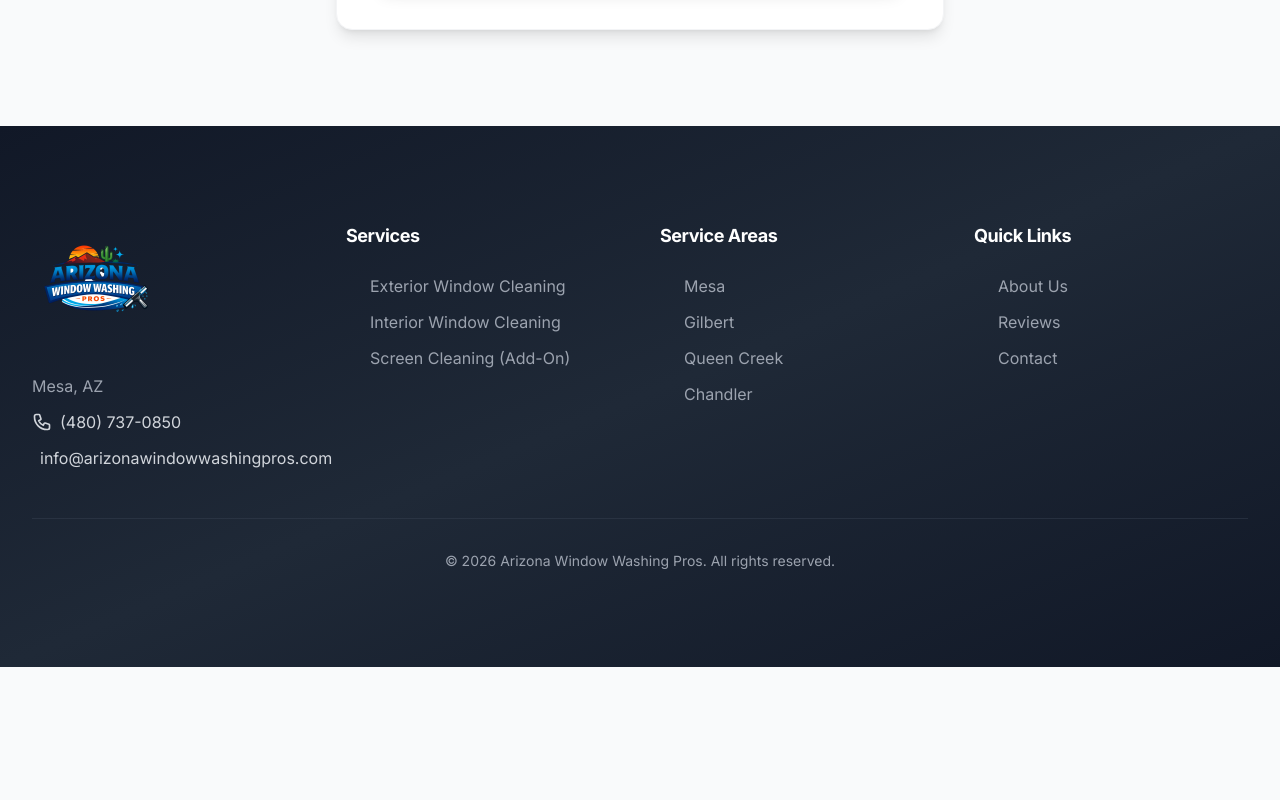
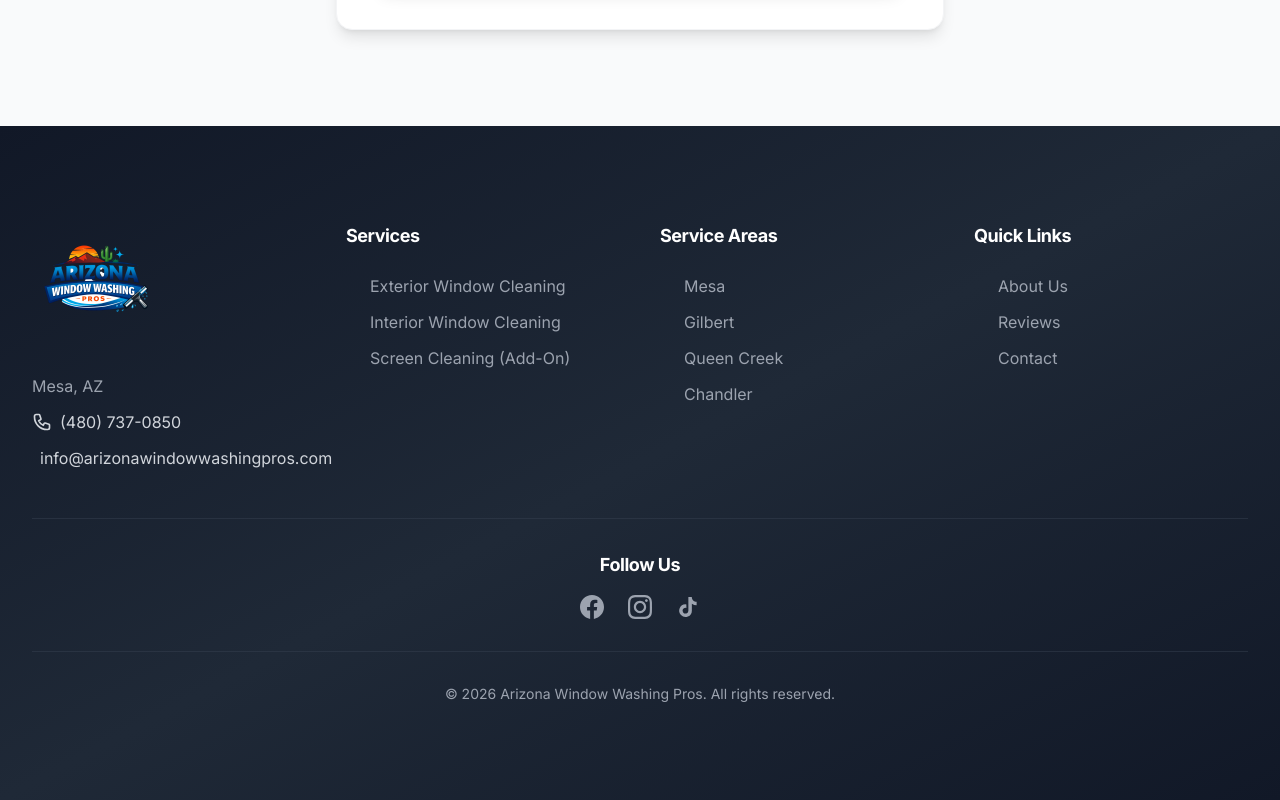
Before and after one commit to Masonba11/arizonawindowwashingpros, a Next.js app: page / in a window 1280 px wide. Shown: the part 7638-8438 px from the top of the page. Before the commit the page ends 8305 px from the top, so only its background shows below. Built offline with nearby package versions, Linux system fonts and the light colour scheme.

Commit message:
Add social media links (Facebook, Instagram, TikTok) to footer

```diff
--- a/components/Footer.tsx
+++ b/components/Footer.tsx
@@ -108,6 +108,54 @@
           </div>
         </div>
 
+        {/* Social Media Links */}
+        <div className="border-t border-gray-700/50 pt-8 mb-8">
+          <div className="flex flex-col items-center">
+            <h3 className="text-white text-lg font-bold mb-4">Follow Us</h3>
+            <div className="flex space-x-6">
+              {BUSINESS_INFO.socialMedia.facebook && (
+                <a
+                  href={BUSINESS_INFO.socialMedia.facebook}
+                  target="_blank"
+                  rel="noopener noreferrer"
+                  className="text-gray-400 hover:text-white transition-colors"
+                  aria-label="Facebook"
+                >
+                  <svg className="w-6 h-6" fill="currentColor" viewBox="0 0 24 24">
+                    <path d="M24 12.073c0-6.627-5.373-12-12-12s-12 5.373-12 12c0 5.99 4.388 10.954 10.125 11.854v-8.385H7.078v-3.47h3.047V9.43c0-3.007 1.792-4.669 4.533-4.669 1.312 0 2.686.235 2.686.235v2.953H15.83c-1.491 0-1.956.925-1.956 1.874v2.25h3.328l-.532 3.47h-2.796v8.385C19.612 23.027 24 18.062 24 12.073z" />
+                  </svg>
+                </a>
+              )}
+              {BUSINESS_INFO.socialMedia.instagram && (
+                <a
+                  href={BUSINESS_INFO.socialMedia.instagram}
+                  target="_blank"
+                  rel="noopener noreferrer"
+                  className="text-gray-400 hover:text-white transition-colors"
+                  aria-label="Instagram"
+                >
+                  <svg className="w-6 h-6" fill="currentColor" viewBox="0 0 24 24">
+                    <path d="M12 2.163c3.204 0 3.584.012 4.85.07 3.252.148 4.771 1.691 4.919 4.919.058 1.265.069 1.645.069 4.849 0 3.205-.012 3.584-.069 4.849-.149 3.225-1.664 4.771-4.919 4.919-1.266.058-1.644.07-4.85.07-3.204 0-3.584-.012-4.849-.07-3.26-.149-4.771-1.699-4.919-4.92-.058-1.265-.07-1.644-.07-4.849 0-3.204.013-3.583.07-4.849.149-3.227 1.664-4.771 4.919-4.919 1.266-.057 1.645-.069 4.849-.069zm0-2.163c-3.259 0-3.667.014-4.947.072-4.358.2-6.78 2.618-6.98 6.98-.059 1.281-.073 1.689-.073 4.948 0 3.259.014 3.668.072 4.948.2 4.358 2.618 6.78 6.98 6.98 1.281.058 1.689.072 4.948.072 3.259 0 3.668-.014 4.948-.072 4.354-.2 6.782-2.618 6.979-6.98.059-1.28.073-1.689.073-4.948 0-3.259-.014-3.667-.072-4.947-.196-4.354-2.617-6.78-6.979-6.98-1.281-.059-1.69-.073-4.949-.073zm0 5.838c-3.403 0-6.162 2.759-6.162 6.162s2.759 6.163 6.162 6.163 6.162-2.759 6.162-6.163c0-3.403-2.759-6.162-6.162-6.162zm0 10.162c-2.209 0-4-1.79-4-4 0-2.209 1.791-4 4-4s4 1.791 4 4c0 2.21-1.791 4-4 4zm6.406-11.845c-.796 0-1.441.645-1.441 1.44s.645 1.44 1.441 1.44c.795 0 1.439-.645 1.439-1.44s-.644-1.44-1.439-1.44z" />
+                  </svg>
+                </a>
+              )}
+              {BUSINESS_INFO.socialMedia.tiktok && (
+                <a
+                  href={BUSINESS_INFO.socialMedia.tiktok}
+                  target="_blank"
+                  rel="noopener noreferrer"
+                  className="text-gray-400 hover:text-white transition-colors"
+                  aria-label="TikTok"
+                >
+                  <svg className="w-6 h-6" fill="currentColor" viewBox="0 0 24 24">
+                    <path d="M19.59 6.69a4.83 4.83 0 0 1-3.77-4.25V2h-3.45v13.67a2.89 2.89 0 0 1-5.2 1.74 2.89 2.89 0 0 1 2.31-4.64 2.93 2.93 0 0 1 .88.13V9.4a6.84 6.84 0 0 0-1-.05A6.33 6.33 0 0 0 5 20.1a6.34 6.34 0 0 0 10.86-4.43v-7a8.16 8.16 0 0 0 4.77 1.52v-3.4a4.85 4.85 0 0 1-1-.1z" />
+                  </svg>
+                </a>
+              )}
+            </div>
+          </div>
+        </div>
+
         <div className="border-t border-gray-700/50 pt-8 text-center">
           <p className="text-gray-400 text-sm">
             &copy; {new Date().getFullYear()} {BUSINESS_INFO.name}. All rights reserved.
--- a/lib/constants.ts
+++ b/lib/constants.ts
@@ -21,6 +21,11 @@
     sunday: 'Closed',
   },
   website: 'https://arizonawindowwashingpros.com',
+  socialMedia: {
+    facebook: 'https://www.facebook.com/profile.php?id=61586875071307',
+    instagram: 'https://www.instagram.com/azwindowwashingpros/',
+    tiktok: 'https://www.tiktok.com/@azwindowwashingpros?_r=1&_t=ZP-937shIX1VTL',
+  },
 }
 
 // Services
```
